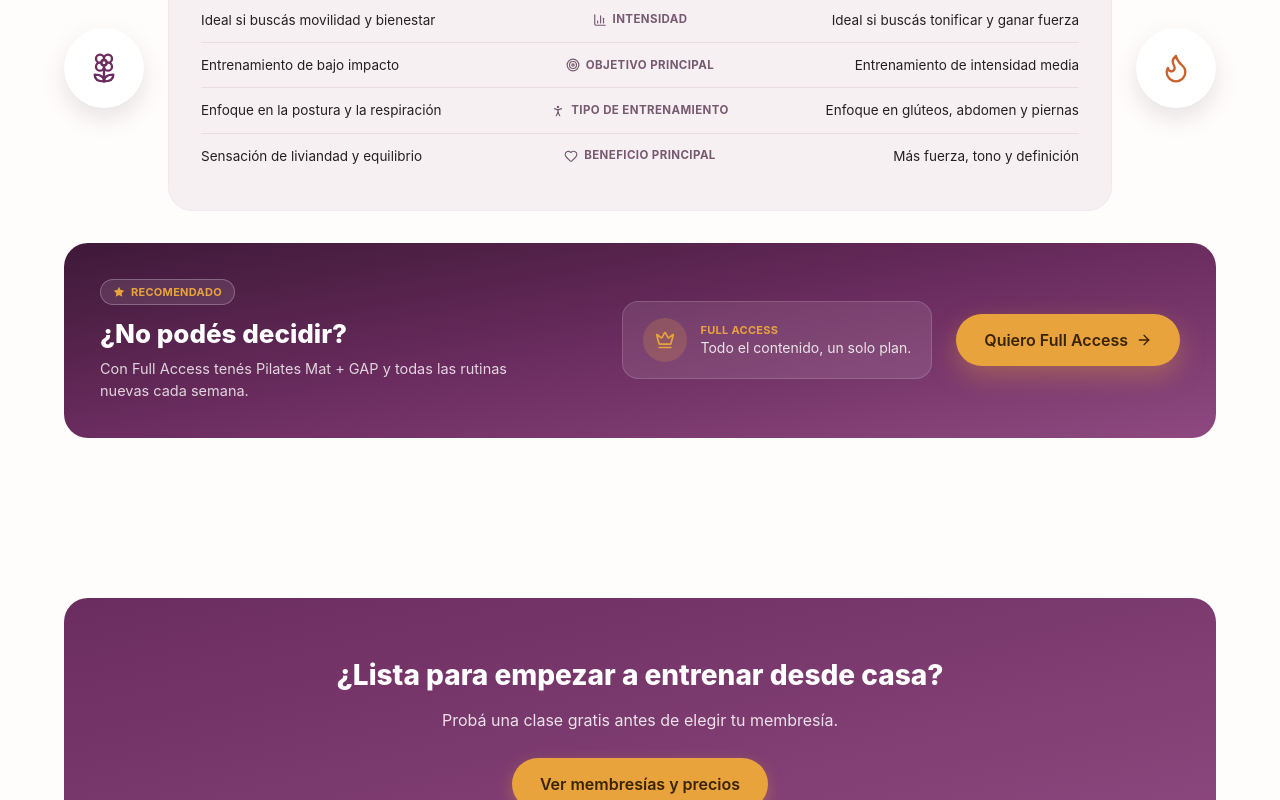
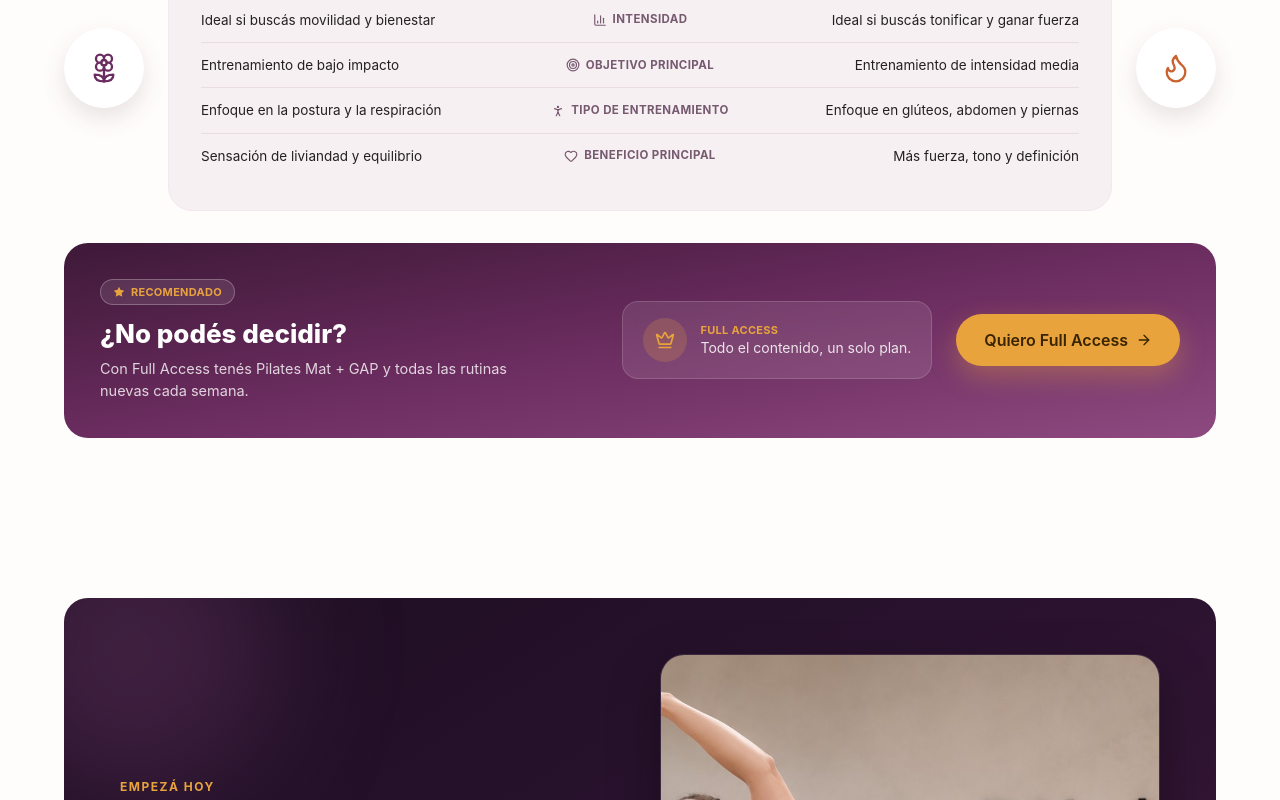
Before and after one commit to JonaGom/entrena-con-flor, a Next.js app: page / in a window 1280 px wide. Shown: the part 2000-2800 px from the top of the page. Built offline with nearby package versions, Linux system fonts and the light colour scheme; no server answers.

Commit message:
Rediseñar banner de cierre del inicio (CtaBanner) con foto y checklist

```diff
--- a/src/components/CtaBanner.tsx
+++ b/src/components/CtaBanner.tsx
@@ -1,19 +1,69 @@
+import Image from "next/image";
 import Link from "next/link";
+import { ArrowRight, Check, PlayCircle, RotateCcw } from "lucide-react";
+import { closingCta } from "@/data/content";
+
+const checklistIcons: Record<string, typeof Check> = {
+  check: Check,
+  refresh: RotateCcw,
+  play: PlayCircle,
+};
 
 export default function CtaBanner() {
   return (
     <section className="px-6 py-20">
-      <div className="max-w-6xl mx-auto text-center text-white rounded-3xl px-6 py-14 bg-gradient-to-br from-accent to-accent-mid">
-        <h2 className="text-[28px] font-extrabold mb-3">
-          ¿Lista para empezar a entrenar desde casa?
-        </h2>
-        <p className="text-white/85 mb-[26px]">Probá una clase gratis antes de elegir tu membresía.</p>
-        <Link
-          href="/membresia"
-          className="inline-block rounded-full bg-gold text-[#3a2400] px-7 py-3.5 text-base font-semibold shadow-[0_6px_16px_rgba(232,163,61,0.35)] transition-all duration-300 hover:-translate-y-1 hover:shadow-[0_12px_28px_rgba(232,163,61,0.45)] hover:bg-[#f0b04f]"
-        >
-          Ver membresías y precios
-        </Link>
+      <div className="relative max-w-6xl mx-auto overflow-hidden rounded-3xl bg-gradient-to-br from-[#1c0e22] via-[#2c1330] to-[#3e1938] text-white">
+        {/* Formas decorativas */}
+        <div className="pointer-events-none absolute -top-24 -left-20 w-72 h-72 rounded-full bg-accent-mid/30 blur-3xl" />
+        <div className="pointer-events-none absolute -bottom-28 right-10 w-80 h-80 rounded-full bg-gold/15 blur-3xl" />
+        <div className="pointer-events-none absolute top-1/3 right-0 w-40 h-40 rounded-full border border-white/10" />
+
+        <div className="relative z-10 grid grid-cols-1 md:grid-cols-2 items-center gap-10 p-8 sm:p-12 md:p-14">
+          <div>
+            <div className="text-gold font-bold text-[12px] uppercase tracking-[1.5px] mb-3">
+              {closingCta.kicker}
+            </div>
+            <h2 className="text-[32px] sm:text-[38px] leading-[1.1] font-extrabold mb-2">
+              {closingCta.titleStart}
+              <span className="text-[#e6b8e0]">{closingCta.titleAccent}</span>
+            </h2>
+            <div className="w-14 h-1 rounded-full bg-gold mb-5" />
+            <p className="text-white/80 text-[15.5px] mb-8 max-w-sm">{closingCta.subtitle}</p>
+
+            <Link
+              href="/clases"
+              className="inline-flex items-center gap-2 rounded-full bg-gold text-[#3a2400] px-7 py-3.5 text-base font-semibold shadow-[0_10px_26px_rgba(232,163,61,0.35)] transition-all duration-300 hover:-translate-y-1 hover:shadow-[0_16px_34px_rgba(232,163,61,0.45)] hover:bg-[#f0b04f]"
+            >
+              {closingCta.cta}
+              <ArrowRight className="w-4 h-4" strokeWidth={2} />
+            </Link>
+
+            <div className="mt-10 flex flex-wrap gap-x-7 gap-y-3">
+              {closingCta.checklist.map((item) => {
+                const Icon = checklistIcons[item.icon] ?? Check;
+                return (
+                  <div key={item.text} className="flex items-center gap-2 text-[13.5px] text-white/85">
+                    <span className="w-6 h-6 rounded-full bg-white/10 border border-white/20 flex items-center justify-center text-gold shrink-0">
+                      <Icon className="w-3.5 h-3.5" strokeWidth={2} />
+                    </span>
+                    {item.text}
+                  </div>
+                );
+              })}
+            </div>
+          </div>
+
+          <div className="relative aspect-[4/5] sm:aspect-[5/4] md:aspect-[4/5] rounded-3xl overflow-hidden border border-white/10 shadow-[0_20px_50px_rgba(0,0,0,0.35)]">
+            <Image
+              src={closingCta.photo}
+              alt="Flor entrenando"
+              fill
+              sizes="(max-width: 768px) 100vw, 480px"
+              className="object-cover"
+            />
+            <div className="absolute inset-0 bg-gradient-to-t from-[#1c0e22]/50 via-transparent to-transparent" />
+          </div>
+        </div>
       </div>
     </section>
   );
--- a/src/data/content.ts
+++ b/src/data/content.ts
@@ -36,6 +36,22 @@ export const heroCopy = {
   quote:
     "Quiero que entrenar deje de ser una obligación y se convierta en el mejor momento de tu día.",
   quoteAuthor: "Flor",
+};
+
+// Banner final de cierre del inicio ("Tu mejor versión empieza hoy."),
+// rediseñado en base a un mockup de Jonathan (julio 2026).
+export const closingCta = {
+  kicker: "Empezá hoy",
+  titleStart: "Tu mejor versión empieza ",
+  titleAccent: "hoy.",
+  subtitle: "Entrená Pilates o GAP cuando quieras, desde cualquier lugar.",
+  cta: "Probar una clase gratis",
+  photo: "/images/flor-pilates.jpg",
+  checklist: [
+    { icon: "check", text: "Acceso inmediato" },
+    { icon: "refresh", text: "Cancelá cuando quieras" },
+    { icon: "play", text: "Nuevas clases cada semana" },
+  ],
 };
 
 export type PlatformBenefit = {
```
